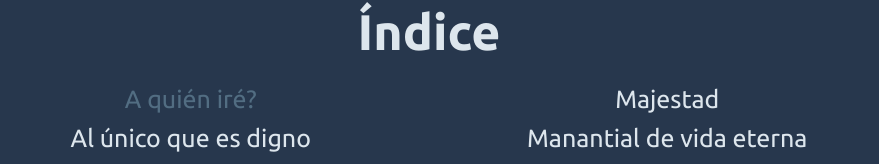
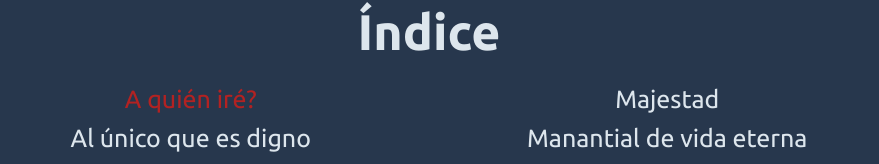
Before and after one commit to germanware/cancionero, a React (Vite) app: page / in a window 1280 px wide. In both pictures the pointer is over the item "A quién iré?". Shown: the part 192-356 px from the top of the page, without its empty margins (211-1090 px from the left). Built offline with nearby package versions, Linux system fonts and the light colour scheme.

Commit message:
testCommit

```diff
--- a/src/index.css
+++ b/src/index.css
@@ -156,7 +156,7 @@ body {
 }
 
 .indice li:hover {
-  color: #526D82;
+  color: firebrick;
   cursor: pointer;
 }
 
```
